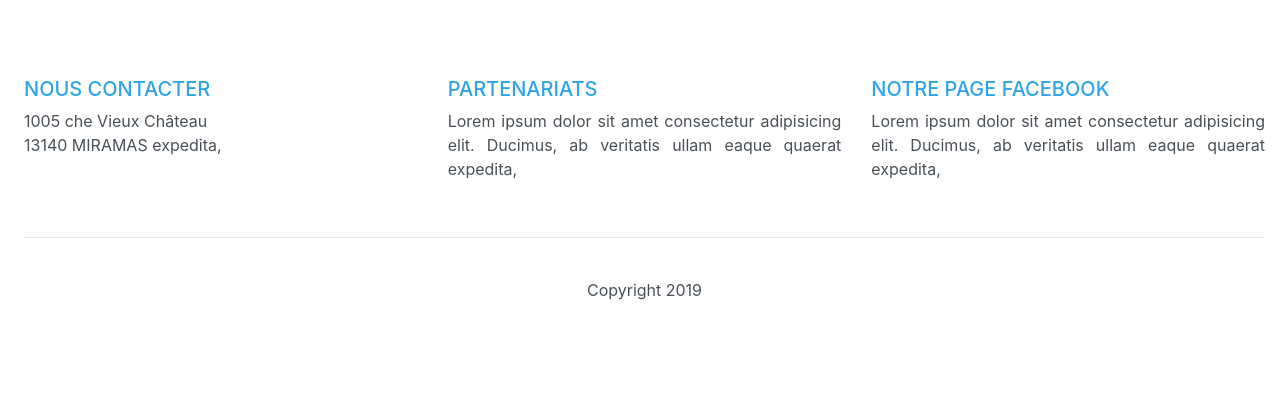
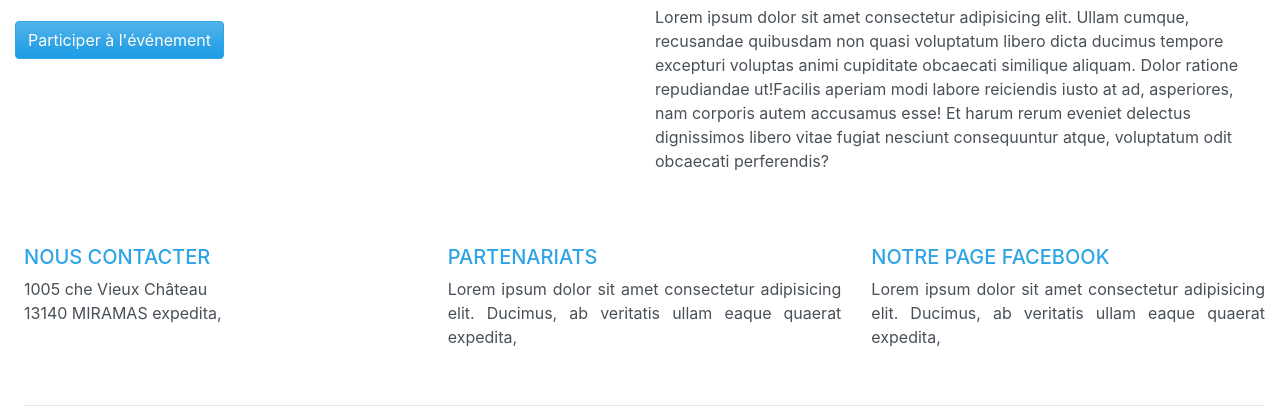
Before and after one commit to DaliHK/RaseteursMiramas, a Symfony app: template templates/event/detailEvenements.html.twig in a window 1280 px wide. Shown: the part 139-559 px from the top of the page. Run offline with Twig, Linux system fonts and the light colour scheme; the template is opened without the code that fills it, so the values that code supplies are empty; some libraries are stand-ins or nearby versions.

Commit message:
update page evenements

```diff
--- a/templates/event/detailEvenements.html.twig
+++ b/templates/event/detailEvenements.html.twig
@@ -2,6 +2,24 @@
 
 {% block body %}
 
-    {{ events.title }}
+    <div class="container-fluid">
+        <div class="row">
 
+            <div class="col">
+
+                {{ event.titre }}
+
+                <p class="card-text">{{ event.descriptionEvenement }}</p>
+                <a href="#" class="btn btn-primary">Participer à l'événement</a>
+
+            </div>
+            <div class="col sidenav">
+                Lorem ipsum dolor sit amet consectetur adipisicing elit. Ullam cumque, recusandae quibusdam non quasi voluptatum libero dicta ducimus tempore excepturi voluptas animi cupiditate obcaecati similique aliquam. Dolor ratione repudiandae ut!Facilis aperiam modi labore reiciendis iusto at ad, asperiores, nam corporis autem accusamus esse! Et harum rerum eveniet delectus dignissimos libero vitae fugiat nesciunt consequuntur atque, voluptatum odit obcaecati perferendis?
+
+
+            </div>
+
+
+        </div>
+    </div>
 {% endblock %}
```
